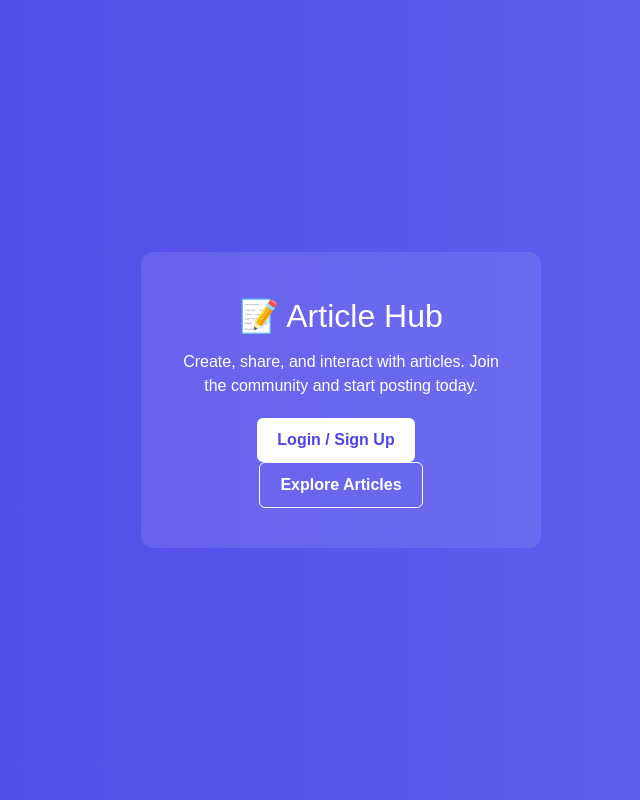
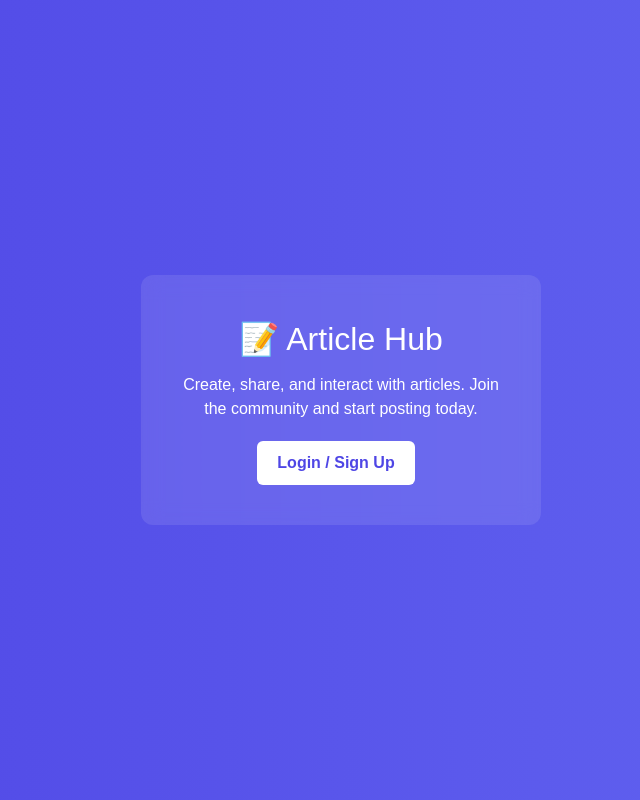
Before and after one commit to DaleHarveyBacaoco/machine-learning-huh, a Next.js app: page / in a window 1280 px wide. Shown: the whole page, without its empty margins (299-939 px from the left). Built offline with nearby package versions, Linux system fonts and the light colour scheme.

Commit message:
Dashboard

```diff
--- a/app/page.tsx
+++ b/app/page.tsx
@@ -51,20 +51,6 @@ export default function Home() {
         >
           Login / Sign Up
         </button>
-
-        <button
-          onClick={() => router.push("/articles")}
-          style={{
-            padding: "10px 20px",
-            border: "1px solid white",
-            borderRadius: "6px",
-            background: "transparent",
-            color: "white",
-            cursor: "pointer",
-          }}
-        >
-          Explore Articles
-        </button>
       </div>
     </div>
   );
```
